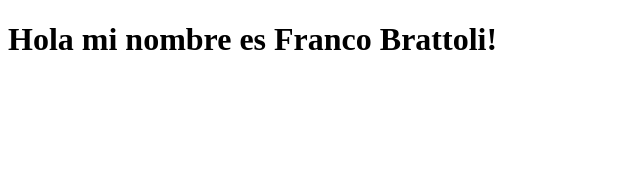
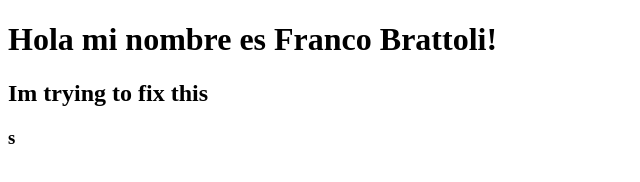
Before and after one commit to francobrattoli/desafio1, a plain HTML site: page index.html in a window 1280 px wide. Shown: the whole page, without its empty margins (0-640 px from the left). Drawn offline with Linux system fonts and the light colour scheme.

Commit message:
primer commit

```diff
--- a/index.html
+++ b/index.html
@@ -7,6 +7,8 @@
 </head>
 <body>
     <h1>Hola mi nombre es Franco Brattoli!</h1>
+    <h2>Im trying to fix this</h2>
+    <h3>s</h3>
 
 </body>
 </html>
```
Also changed, not shown: token.txt (added).
